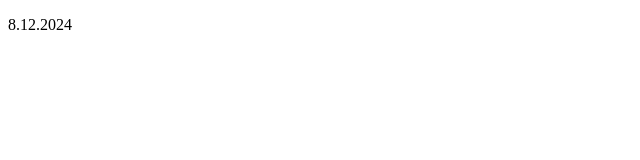
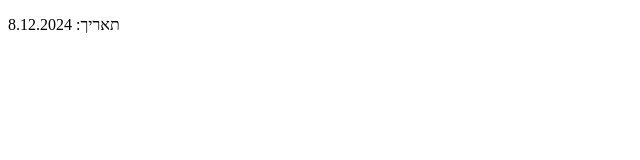
Before and after one commit to ShaharSagiTY/TodayDate, a plain HTML site: page index.html in a window 1280 px wide. Shown: the full height of the page, 0-640 px from the left. Drawn offline with Linux system fonts and the light colour scheme.

Commit message:
Update index.html
add the word "date" to the date display

```diff
--- a/index.html
+++ b/index.html
@@ -9,7 +9,7 @@
     <p id="today"></p>
     <script>
         const today = new Date();
-        document.getElementById("today").innerHTML = today.toLocaleDateString("he-IL");
+        document.getElementById("today").innerHTML = "תאריך: " + today.toLocaleDateString("he-IL");
     </script>
 </body>
 </html>
```
